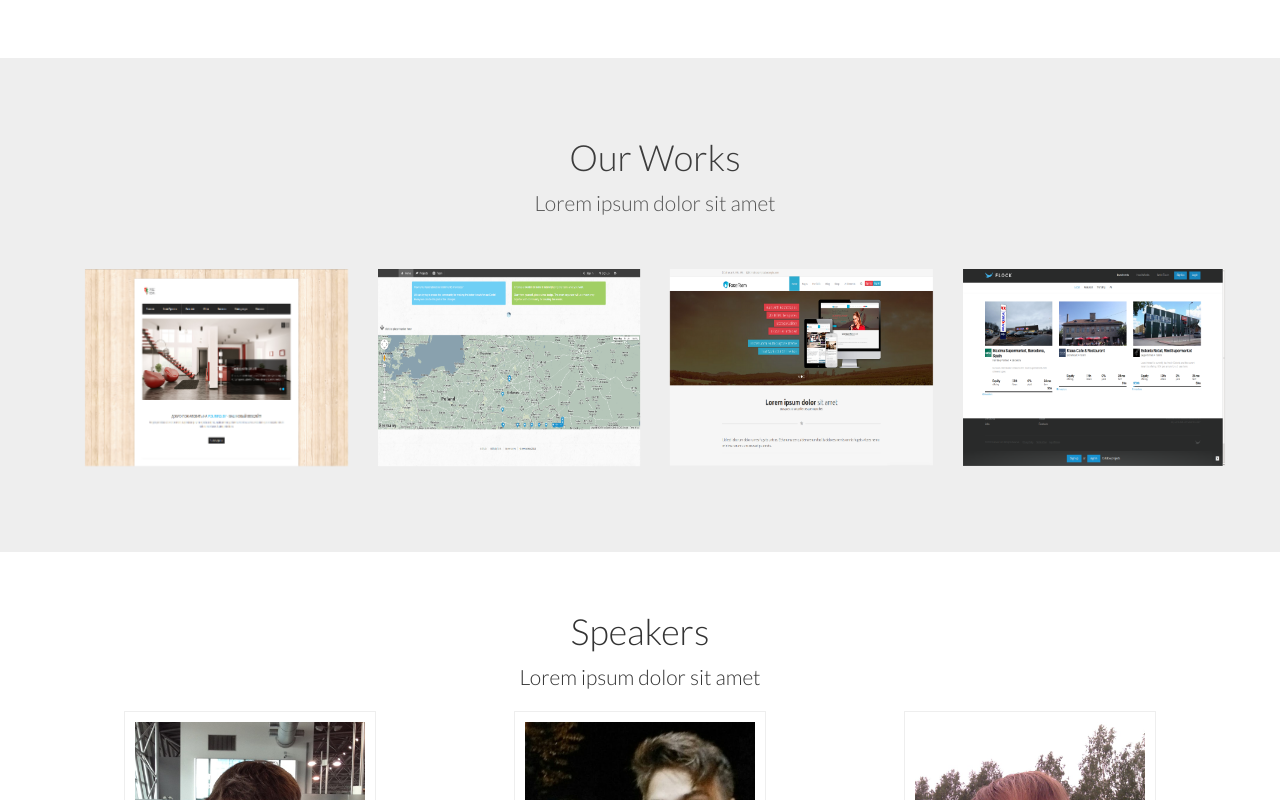
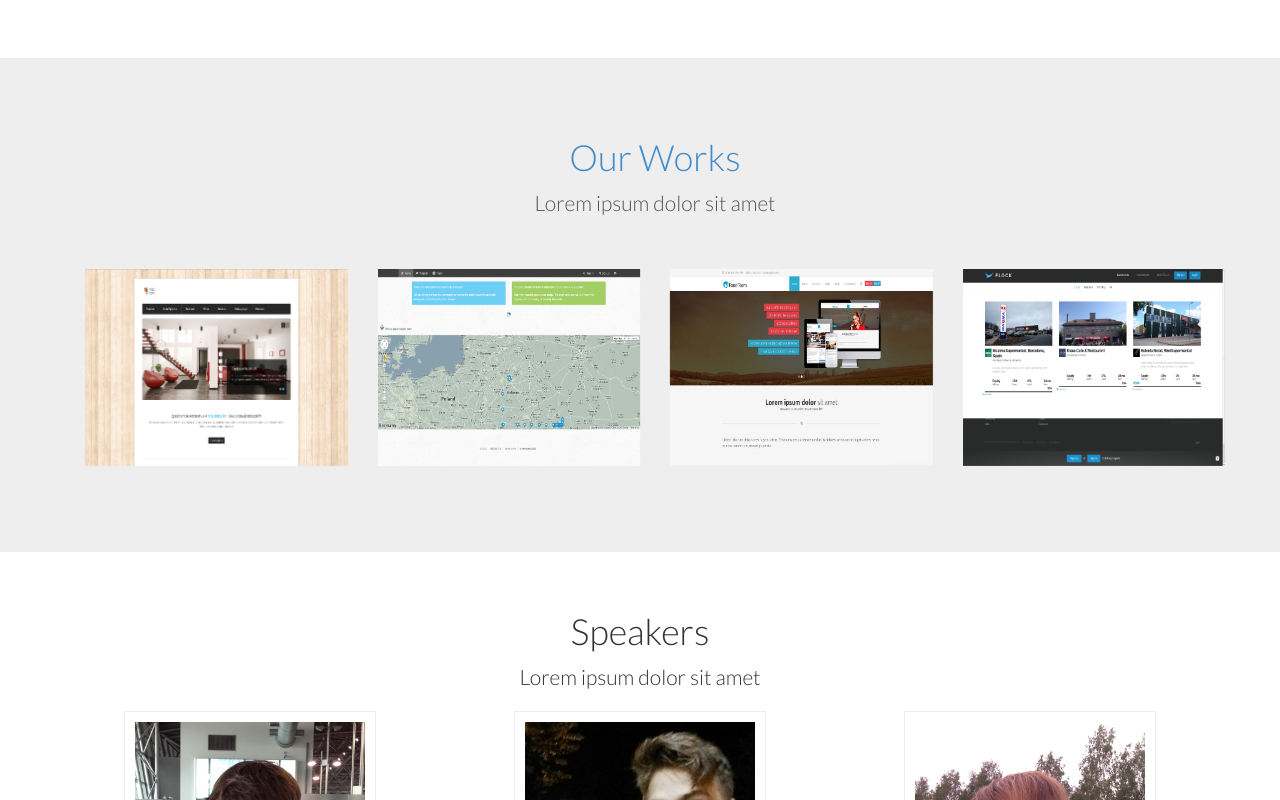
Before and after one commit to pipiy/business_event, a plain HTML site: page index.html in a window 1280 px wide. Shown: the part 1680-2480 px from the top of the page. Drawn offline with Linux system fonts and the light colour scheme; some packages are replaced by stand-ins of ours; a script that the page names is missing.

Commit message:
make a cganges with link

```diff
--- a/assets/css/main.css
+++ b/assets/css/main.css
@@ -1522,7 +1522,7 @@ blockquote:after {
 }
 .section-header a {
   text-decoration: none;
-  color: #3c3c3c;
+  color: #428bca;
 }
 .speaker-img a{
   background-color: #d34836;
```
